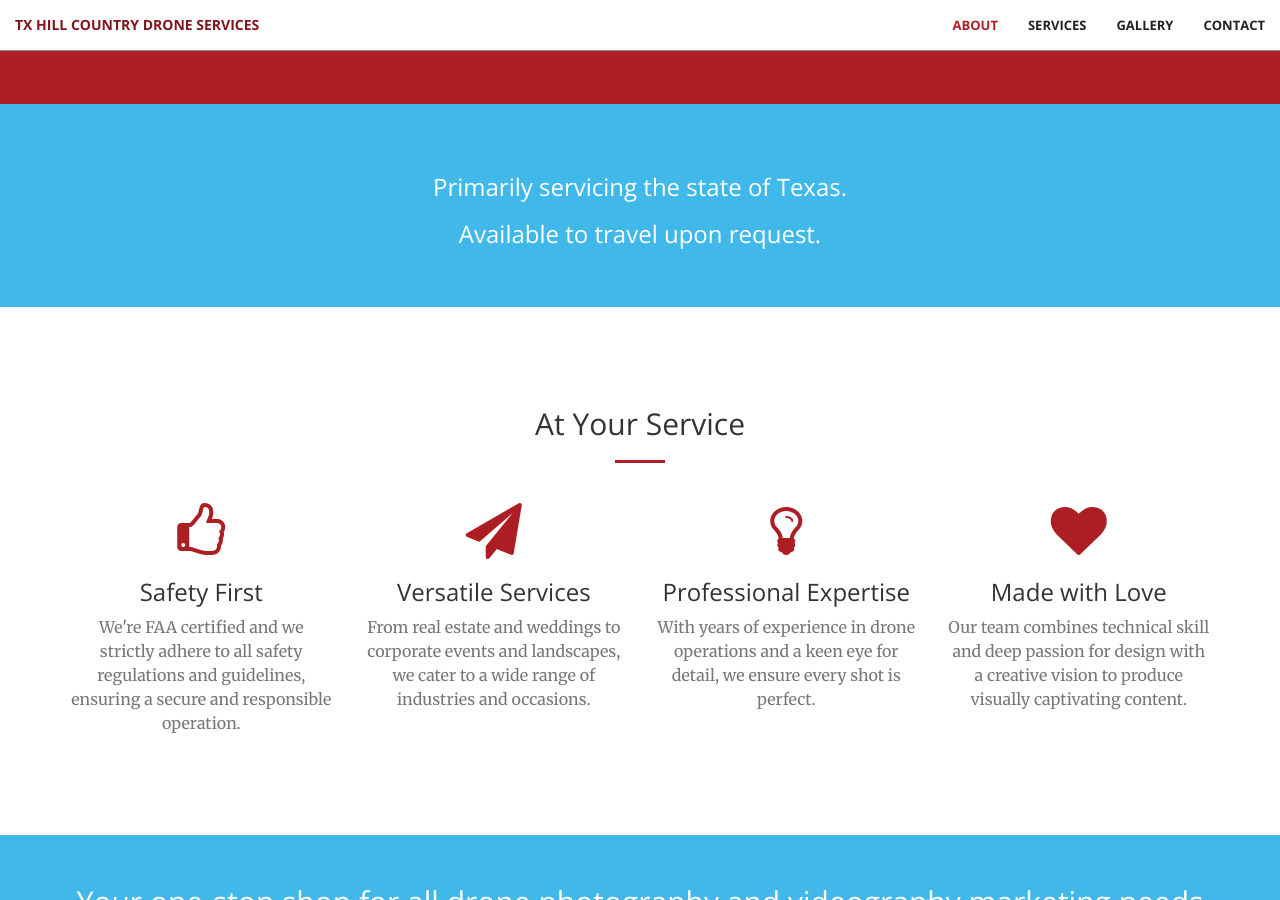
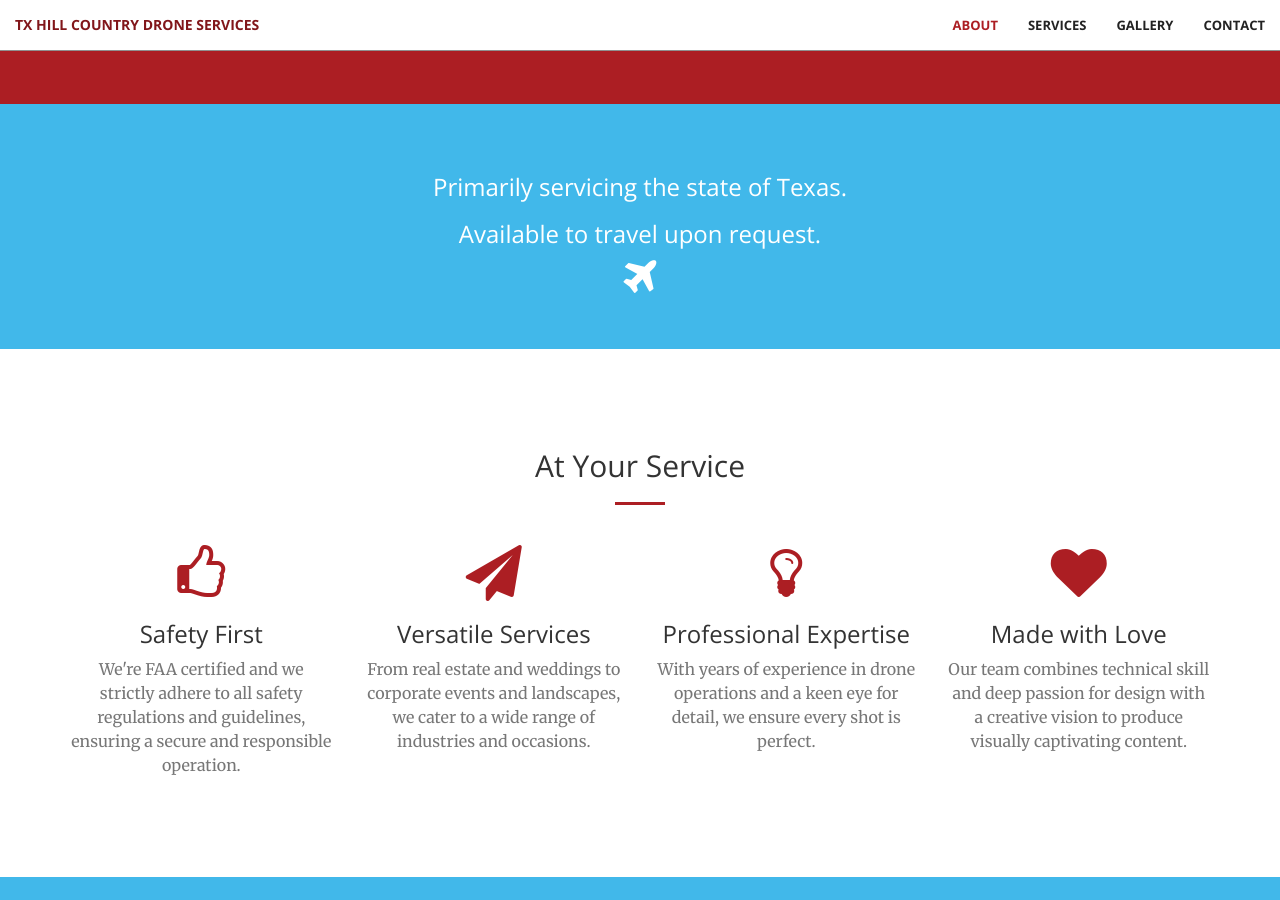
Before and after one commit to thcdroneservices/thcdroneservices.github.io, a Jekyll site: the page built from index.html, in a window 1280 px wide and 900 px high, scrolled down 1695 px. Built offline with Jekyll 4.4.1, drawn with Linux system fonts in a browser that asks for light colours.

Commit message:
update a3

```diff
--- a/_includes/aside3.html
+++ b/_includes/aside3.html
@@ -3,6 +3,7 @@
         <div class="call-to-action">
             <h3 style="text-align: center;">Primarily servicing the state of Texas.</h3>
             <h3 style="text-align: center;">Available to travel upon request.</h3>
+            <i class="fa fa-plane fa-3x wow bounceIn" data-wow-delay=".1s"></i>
         </div>
     </div>
 </aside>
```
